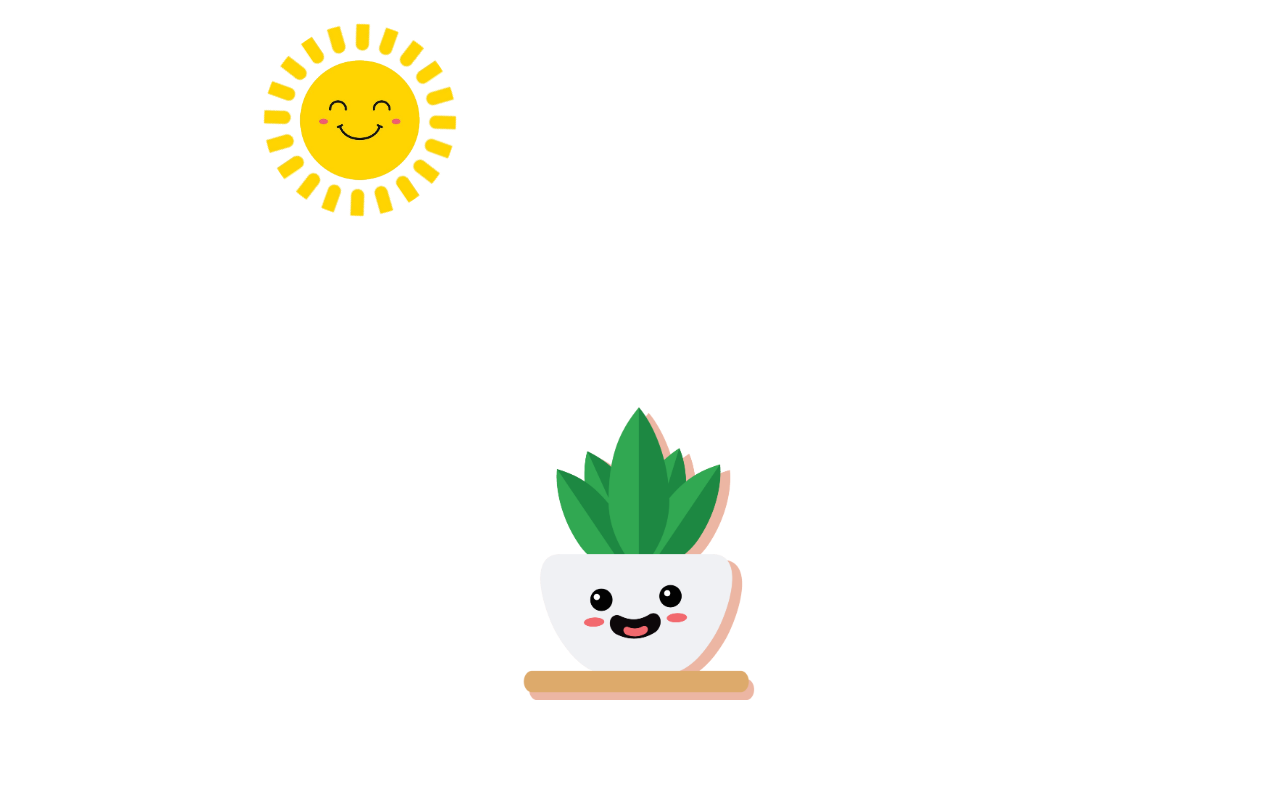
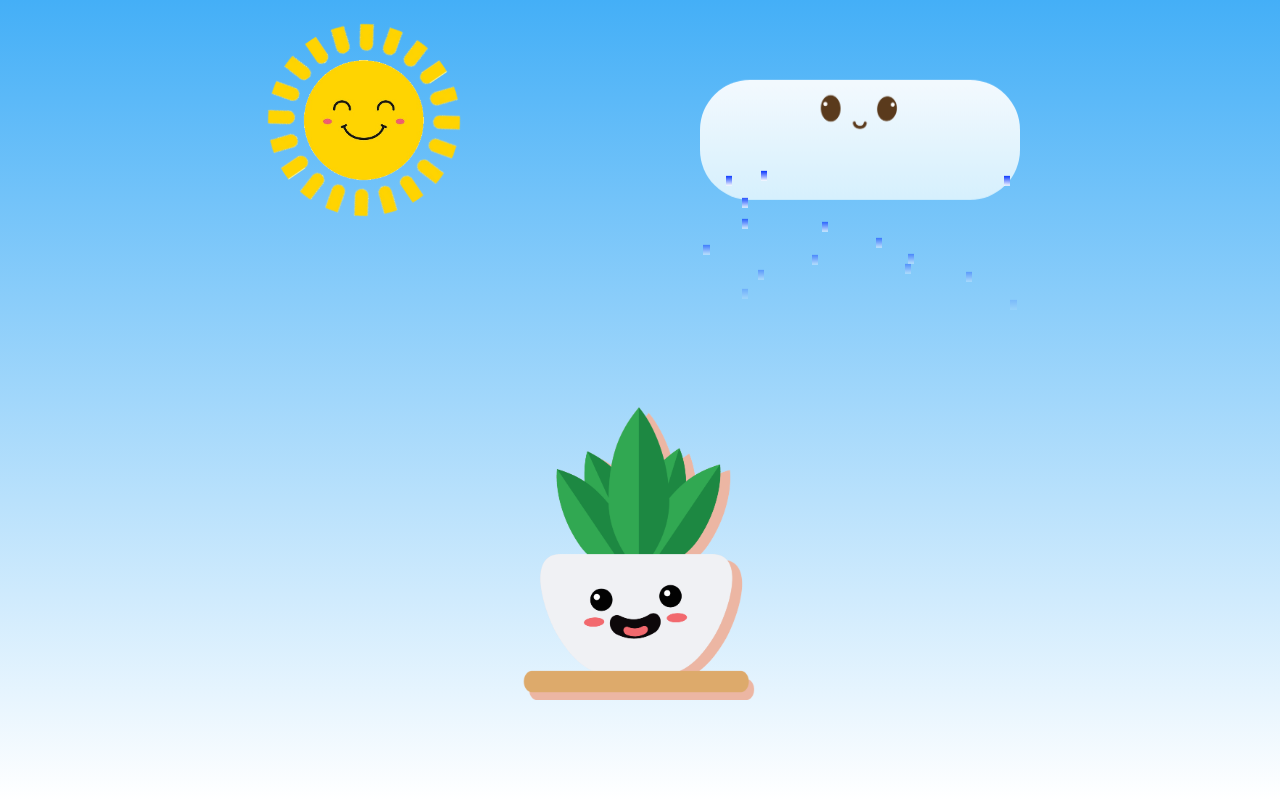
Before and after one commit to StefanoPutelli/emb-growbox-client, a React (Create React App) app: page / in a window 1280 px wide. Shown: the top 800 px of the page. Built offline with nearby package versions, Linux system fonts and the light colour scheme; what tailwind-clip-path would draw is missing.

Commit message:
cloud upgrade

```diff
--- a/src/App.js
+++ b/src/App.js
@@ -6,6 +6,7 @@ import triste from "./img/triste.png";
 import Temp from "./comp/temp";
 import SimpleDialog from "./comp/slider";
 import Sole from "./comp/sun";
+import Cloud from "./comp/cloud";
 
 function App() {
 
@@ -56,13 +57,16 @@ function App() {
         open={open}
         onClose={handleClose}
       />
+      <div className="landing">
         <div className="h-screen w-screen flex justify-center align-middle">
           <div className={viewXY ? boxStyle + "w-[100vh] h-[100vh]" : boxStyle + "w-[100vw] h-[100vw]"}>
-          <Sole onClick_={sunClicked} style_={getSunSize()}/>
+            <Sole onClick_={sunClicked} style_={getSunSize()} />
+            <Cloud />
             <div className="mt-[50%] w-[30%]">
               <img src={mood ? felice : triste} alt="felice" onClick={() => {
                 setMood(!mood);
               }} />
+            </div>
           </div>
         </div>
       </div>
--- /dev/null
+++ b/src/comp/cloud.js
@@ -0,0 +1,26 @@
+import cloud_face from "../img/cloud_face.png";
+
+export default function Cloud(props) {
+    return (
+            <div id="cloud">
+                <img className="block m-auto w-[30%] "src={cloud_face} alt="cloud face" />
+                <div class="rain">
+                    <div class="drop d1"></div>
+                    <div class="drop d2"></div>
+                    <div class="drop d3"></div>
+                    <div class="drop d4"></div>
+                    <div class="drop d5"></div>
+                    <div class="drop d6"></div>
+                    <div class="drop d7"></div>
+                    <div class="drop d8"></div>
+                    <div class="drop d9"></div>
+                    <div class="drop d10"></div>
+                    <div class="drop d11"></div>
+                    <div class="drop d12"></div>
+                    <div class="drop d13"></div>
+                    <div class="drop d14"></div>
+                    <div class="drop d15"></div>
+                </div>
+            </div>
+    )
+}
--- a/src/comp/sun.js
+++ b/src/comp/sun.js
@@ -3,7 +3,7 @@ import sole_centro from "../img/sole_centro.png";
 
 export default function Sun(props) {
     return (
-        <div id="circle" className="wrapper w-[100%] absolute" >
+        <div id="circle" className="wrapper w-[100%] absolute ml-2" >
             <div id="sole" className="absolute w-[30%] cursor-pointer">
                 <img className="absolute" style={props.style_} onClick={props.onClick_} src={sole_centro} alt="sun face" />
                 <img id="ring" className="absolute" style={props.style_} onClick={props.onClick_} src={sole_raggi} alt="sun" />
--- a/src/index.css
+++ b/src/index.css
@@ -1,6 +1,10 @@
 @tailwind base;
 @tailwind components;
 @tailwind utilities;
+
+.landing{
+  background: linear-gradient(0,white ,#44aff7);
+}
 
 :root {
   --main-color: rgb(104, 117, 217);
@@ -43,3 +47,164 @@
   position: absolute;
   animation: motion 20000ms infinite linear;
 }
+
+#cloud {
+	width: 40%;
+	height: 15%;
+	background: #f2f9fe;
+	background: -moz-linear-gradient(to bottom,  #f2f9fe 5%, #d6f0fd 100%);
+	background: -webkit-gradient(linear, left top, left bottom, color-stop(5%,#f2f9fe), color-stop(100%,#d6f0fd));
+	background: -webkit-linear-gradient(to bottom,  #f2f9fe 5%,#d6f0fd 100%);
+	background: -o-linear-gradient(to bottom,  #f2f9fe 5%,#d6f0fd 100%);
+	background: -ms-linear-gradient(to bottom,  #f2f9fe 5%,#d6f0fd 100%);
+	background: linear-gradient(to bottom,  #f2f9fe 5%,#d6f0fd 100%);
+	filter: progid:DXImageTransform.Microsoft.gradient( startColorstr='#f2f9fe', endColorstr='#d6f0fd',GradientType=0 );
+	position: absolute;
+  top: 0;
+  right: 0;
+  margin-top: 50px;
+  margin-right: 20px;
+	-webkit-border-radius: 50px;
+	-moz-border-radius: 50px;
+	border-radius: 50px;
+  -webkit-animation: mover 3.5s infinite  alternate;
+  animation: mover 3.5s infinite  alternate;
+  z-index: 9999;
+}
+
+#cloud:after, div#cloud:before {
+	content: '';
+	position: absolute;
+	z-indeX: -1;
+	background: #f2f9fe;
+}
+
+.rain {
+  position : absolute;
+  height : 80%;
+  width : 100%;
+  color: #0055ff;
+}
+
+.drop {
+  position : absolute;
+  background : linear-gradient(#002fff, #ffffff);
+  opacity : 2;
+  top : 25px;
+}
+
+.d1 {
+  left : 97%;
+  width : 2%;
+  height : 10%;
+  animation : fall .94s linear 0.69s infinite;
+}
+
+.d2 {
+  left : 18%;
+  width : 2%;
+  height : 10%;
+  animation : fall .98s linear 0.57s infinite;
+}
+.d3 {
+  left : 38%;
+  width : 2%;
+  height : 10%;
+  animation : fall .66s linear .60s infinite;
+}
+
+.d4 {
+  left : 64%;
+  width : 2%;
+  height : 10%;
+  animation : fall .69s linear .76s infinite;
+}
+
+.d5 {
+  left : 95%;
+  width : 2%;
+  height : 10%;
+  animation : fall .75s linear .56s infinite;
+}
+
+.d6 {
+  left : 65%;
+  width : 2%;
+  height : 10%;
+  animation : fall .75s linear .92s infinite;
+}
+
+.d7 {
+  left : 19%;
+  width : 2%;
+  height : 10%;
+  animation : fall .92s linear .72s infinite;
+}
+
+.d8 {
+  left : 55%;
+  width : 2%;
+  height : 10%;
+  animation : fall .84s linear .99s infinite;
+}
+
+.d9 {
+  left : 35%;
+  width : 2%;
+  height : 10%;
+  animation : fall .79s linear .53s infinite;
+}
+
+.d10 {
+  left : 83%;
+  width : 2%;
+  height : 10%;
+  animation : fall .82s linear .97s infinite;
+}
+
+.d11 {
+  left : 8%;
+  width : 2%;
+  height : 10%;
+  animation : fall .75s linear .56s infinite;
+}
+
+.d12 {
+  left : 1%;
+  width : 2%;
+  height : 10%;
+  animation : fall .60s linear .59s infinite;
+}
+
+.d13 {
+  left : 13%;
+  width : 2%;
+  height : 10%;
+  animation : fall .5s linear .5s infinite;
+}
+
+.d14 {
+  left : 13%;
+  width : 2%;
+  height : 10%;
+  animation : fall .80s linear .63s infinite;
+}
+
+.d15 {
+  left : 13%;
+  width : 2%;
+  height : 10%;
+  animation : fall .68s linear .75s infinite;
+}
+
+@keyframes fall {
+	to {margin-top:150px; opacity:0;}
+}
+@keyframes fall {
+	to {margin-top:150px; opacity:0;}
+}
+
+@keyframes mover {
+    0% { transform: translateY(1rem); }
+    100% { transform: translateY(2.6rem); }
+}
```
Also changed, not shown: src/img/cloud_face.png (added), 1 other file (tests, documents, lock files or other folders). Lines whose indentation alone changed are shown as unchanged.
